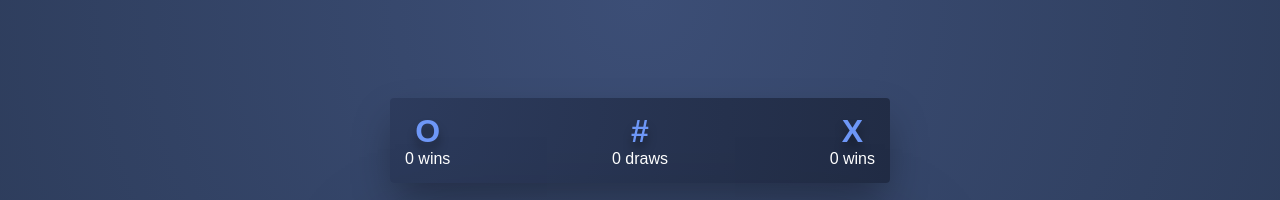
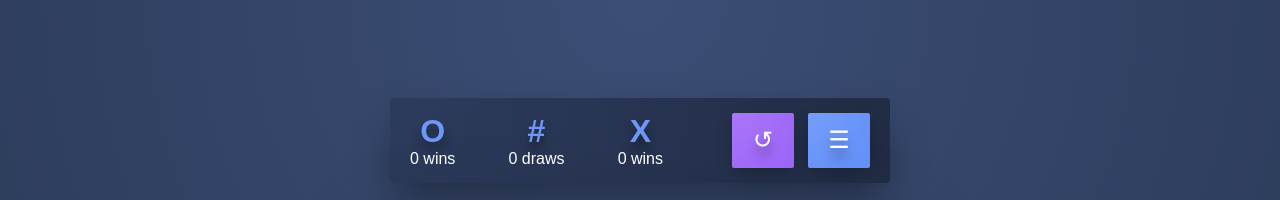
Before and after one commit to sajadhsm/Tic-Tac-Toe, a plain HTML site: page public/index.html in a window 1280 px wide. Shown: the top 200 px of the page. Drawn offline with Linux system fonts and the light colour scheme.

Commit message:
Add Menu and Reset buttons UI

```diff
--- a/public/index.html
+++ b/public/index.html
@@ -15,18 +15,25 @@
 
   <div class="container">
     <div>
-      <section id="scores">
-        <div class="box">
+      <section id="info">
+        <div class="menu-reset">
+          <div class="menu-box"><span>&#9776;</span></div>
+          <div class="reset-box"><span>&#8634;</span></div>
+        </div>
+
+        <div class="scores">
+          <div class="score">
             <p class="icon">O</p>
             <span class="o-wins">0</span> wins
           </div>
-        <div class="box">
+          <div class="score">
             <p class="icon">#</p>
             <span class="draws">0</span> draws
           </div>
-        <div class="box">
+          <div class="score">
             <p class="icon">X</p>
             <span class="x-wins">0</span> wins
+          </div>
         </div>
       </section>
 
--- a/public/style.css
+++ b/public/style.css
@@ -94,20 +94,59 @@ body {
 }
 
 /** Scores **/
-#scores {
+#info {
   display: flex;
+  flex-direction: row-reverse;
   justify-content: space-between;
   margin-bottom: 20px;
-  padding: 15px;
+  padding: 15px 20px;
   border-radius: 4px;
   box-shadow: 0 20px 40px -5px rgba(0, 0, 0, 0.35);
   background-image: radial-gradient(circle at top left, hsl(222, 35%, 27%), hsl(222, 35%, 20%));
 }
 
-.box {
+.menu-reset {
+  flex-basis: 30%;
+  display: flex;
+  flex-direction: row-reverse;
+  justify-content: space-between;
+}
+.menu-reset div {
+  flex-basis: 45%;
+  display: flex;
+  justify-content: center;
+  align-items: center;
+  border-radius: 2px;
+  box-shadow: 0 5px 20px -5px rgba(0, 0, 0, 0.35);
+  cursor: pointer;
+  font-size: 1.5em;
+  transition: all .23s;
+}
+.menu-reset div span {
+  text-shadow: 0 10px 10px rgba(0, 0, 0, 0.35);
+}
+.menu-box {
+  background-image: radial-gradient(circle at top left, hsl(222, 93%, 72%), hsl(222, 93%, 68%));
+}
+.menu-box:hover {
+  background-image: radial-gradient(circle at top left, hsl(222, 93%, 77%), hsl(222, 93%, 70%));
+}
+.reset-box {
+  background-image: radial-gradient(circle at top left, hsl(263, 91%, 72%), hsl(263, 91%, 68%));
+}
+.reset-box:hover {
+  background-image: radial-gradient(circle at top left, hsl(263, 91%, 77%), hsl(263, 91%, 70%));
+}
+
+.scores {
+  flex-basis: 55%;
+  display: flex;
+  justify-content: space-between;
+}
+.score {
   text-align: center;
 }
-.box .icon {
+.score .icon {
   font-size: 2em;
   font-weight: 700;
   text-shadow: 0px 8px 10px rgba(0, 0, 0, 0.35);
```
Lines whose indentation alone changed are shown as unchanged.
